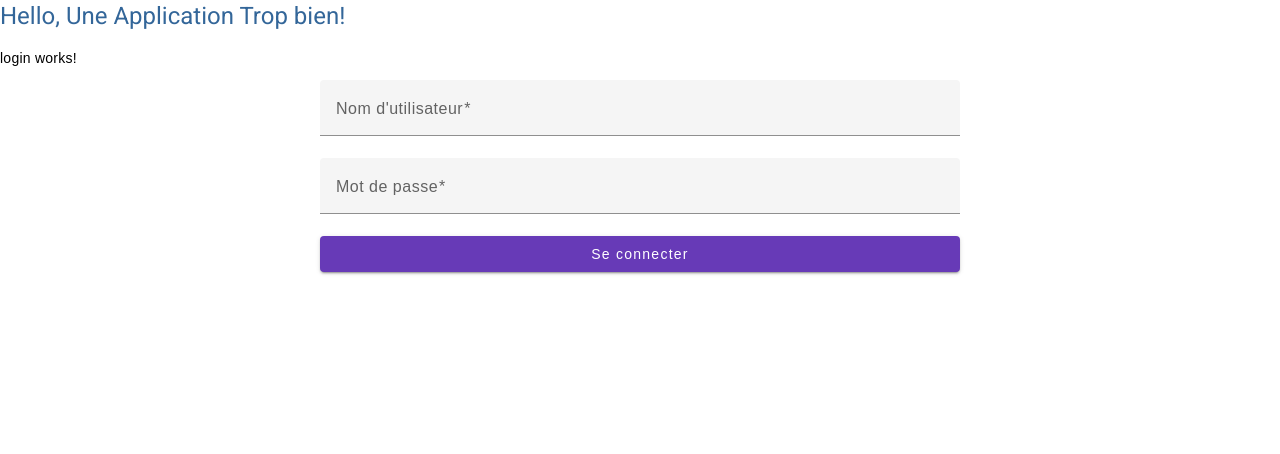
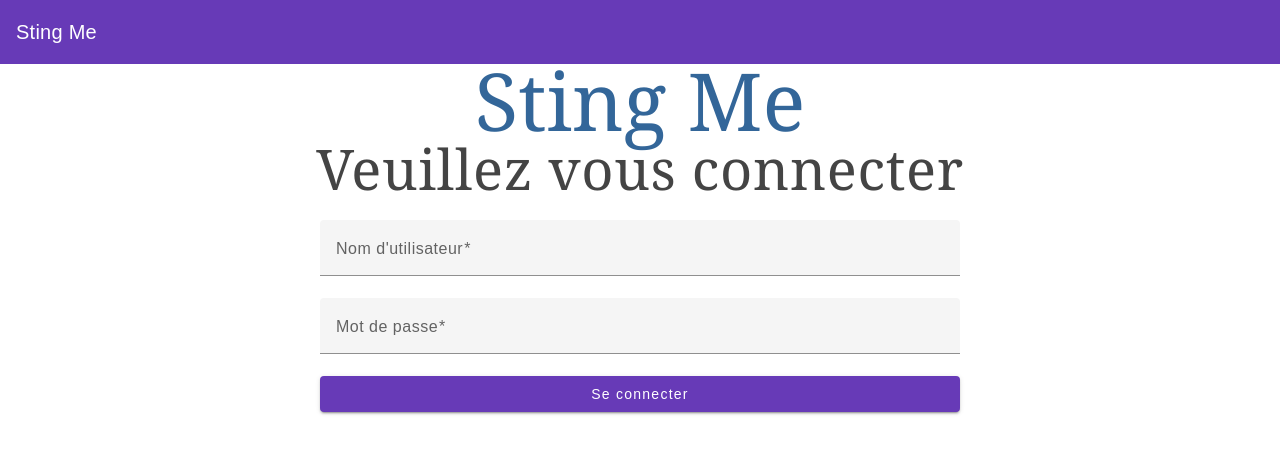
Before and after one commit to ash-hsa/projet_fullstack, an Angular app in the folder frontend/: page /login in a window 1280 px wide. Shown: the top 454 px of the page. Built offline with nearby package versions, Linux system fonts and the light colour scheme.

Commit message:
Debut_de_material

```diff
--- a/frontend/src/app/app.component.html
+++ b/frontend/src/app/app.component.html
@@ -1,2 +1,6 @@
-<h1>Hello, {{ title }}</h1>
+<mat-toolbar color="primary" >
+    <span>{{ title }}</span>
+</mat-toolbar>
+
+<br><h1 class="my_h1">{{ title }}</h1>
 <router-outlet></router-outlet>
--- a/frontend/src/app/app.component.scss
+++ b/frontend/src/app/app.component.scss
@@ -0,0 +1,11 @@
+.my_h1 {
+    font-family: Cambria, Cochin, Georgia, Times, 'Times New Roman', serif;
+    font-size: 10vh;
+    text-align: center;
+}
+
+.my_h2 {
+    font-family: Cambria, Cochin, Georgia, Times, 'Times New Roman', serif;
+    font-size: 7vh;
+    text-align: center;
+}
--- a/frontend/src/app/app.component.ts
+++ b/frontend/src/app/app.component.ts
@@ -2,14 +2,15 @@ import { Component } from '@angular/core';
 import { RouterOutlet } from '@angular/router';
 import { VaccinationCenterComponent } from './vaccination-center/vaccination-center.component';
 import { VaccinationCenterListComponent } from "./vaccination-center-list/vaccination-center-list.component";
+import { MatToolbarModule } from '@angular/material/toolbar';
 
 @Component({
   selector: 'app-root',
   standalone: true,
-  imports: [RouterOutlet],
+  imports: [RouterOutlet, MatToolbarModule],
   templateUrl: './app.component.html',
   styleUrl: './app.component.scss'
 })
 export class AppComponent {
-  title = 'Une Application Trop bien!';
+  title = 'Sting Me';
 }
--- a/frontend/src/app/login/login.component.html
+++ b/frontend/src/app/login/login.component.html
@@ -1,7 +1,6 @@
-<p>login works!</p>
-
-
-
+<br>
+<h2 class="my_h2">Veuillez vous connecter</h2>
+<br>
 <div class="global">
     <div class="champs">
         <!-- <input id="pseudo" type="text" placeholder="Login" [(ngModel)]="user.pseudo"><br>
--- a/frontend/src/app/login/login.component.scss
+++ b/frontend/src/app/login/login.component.scss
@@ -8,6 +8,11 @@
     font-size: 1em;
   }
 
+.my_h2 {
+    font-family: Cambria, Cochin, Georgia, Times, 'Times New Roman', serif;
+    font-size: 7vh;
+    text-align: center;
+}
 
 .global {
     display: flex;
```
